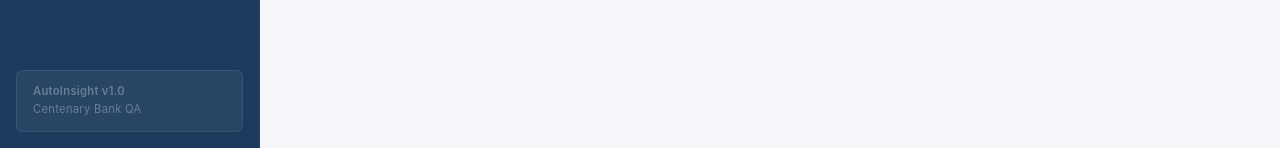
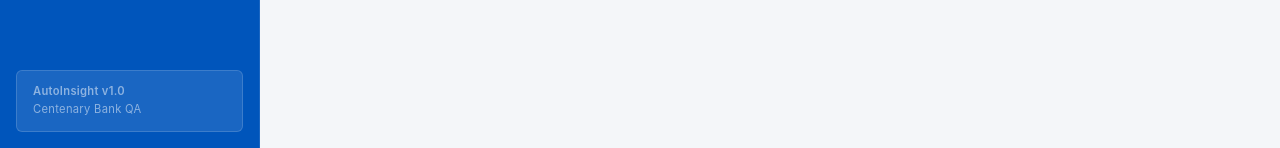
Before and after one commit to anthonybyamugisha/Autoinsight, a React (Create React App) app in the folder frontend/: page /reports in a window 1280 px wide. Shown: the part 652-800 px from the top of the page. Built offline with nearby package versions, Linux system fonts and the light colour scheme; no server answers; sample sign-in values are in the browser's storage.

Commit message:
Resolve the unused var warnings

```diff
--- a/frontend/src/components/Sidebar.js
+++ b/frontend/src/components/Sidebar.js
@@ -1,7 +1,7 @@
 import React from 'react';
 import { Nav } from 'react-bootstrap';
 import { NavLink } from 'react-router-dom';
-import { FiGrid, FiUploadCloud, FiDatabase, FiBarChart2, FiFileText, FiUsers } from 'react-icons/fi';
+import { FiGrid, FiUploadCloud, FiDatabase, FiBarChart2, FiFileText } from 'react-icons/fi';
 
 const navItems = [
   { path: '/', icon: FiGrid, label: 'Dashboard' },
@@ -31,8 +31,8 @@ export default function Sidebar() {
 
       <div className="sidebar-footer p-3 mt-auto">
         <div className="sidebar-footer-card">
-          <small className="d-block" style={{color: 'rgba(255,230,0,0.5)', fontWeight: 600}}>AutoInsight v1.0</small>
-          <small className="d-block" style={{color: 'rgba(255,255,255,0.3)'}}>Centenary Bank QA</small>
+          <small className="d-block" style={{color: 'rgba(255,230,0,0.8)', fontWeight: 600}}>AutoInsight v1.0</small>
+          <small className="d-block" style={{color: 'rgba(255,255,255,0.5)'}}>Centenary Bank QA</small>
         </div>
       </div>
     </div>
--- a/frontend/src/index.css
+++ b/frontend/src/index.css
@@ -14,9 +14,9 @@
   --danger: #D32F2F;
   --bg-body: #F4F6F9;
   --bg-card: #FFFFFF;
-  --bg-sidebar: #1B3A5C;
-  --bg-sidebar-hover: rgba(0, 85, 187, 0.25);
-  --bg-sidebar-active: rgba(0, 85, 187, 0.4);
+  --bg-sidebar: #0055BB;
+  --bg-sidebar-hover: rgba(255, 255, 255, 0.12);
+  --bg-sidebar-active: rgba(255, 255, 255, 0.2);
   --bg-navbar: #FFFFFF;
   --text-primary: #1A202C;
   --text-secondary: #4A5568;
@@ -201,11 +201,11 @@ h1, h2, h3, h4, h5, h6 {
   top: var(--navbar-height);
   left: 0;
   z-index: 1020;
-  border-right: 1px solid rgba(255,255,255,0.05);
+  border-right: 1px solid rgba(255,255,255,0.1);
 }
 
 .sidebar-link {
-  color: rgba(226, 232, 240, 0.8) !important;
+  color: rgba(255, 255, 255, 0.75) !important;
   font-weight: 500;
   font-size: 0.875rem;
   padding: 0.65rem 1rem !important;
@@ -217,7 +217,7 @@ h1, h2, h3, h4, h5, h6 {
 }
 
 .sidebar-link:hover {
-  color: var(--text-on-dark) !important;
+  color: white !important;
   background: var(--bg-sidebar-hover);
 }
 
@@ -230,13 +230,13 @@ h1, h2, h3, h4, h5, h6 {
 
 .sidebar-footer-card {
   padding: 0.75rem 1rem;
-  background: rgba(255,255,255,0.06);
+  background: rgba(255,255,255,0.1);
   border-radius: var(--radius-sm);
-  border: 1px solid rgba(255,255,255,0.08);
+  border: 1px solid rgba(255,255,255,0.15);
 }
 
 .sidebar-footer-card small {
-  color: rgba(226, 232, 240, 0.35) !important;
+  color: rgba(255, 255, 255, 0.5) !important;
   font-size: 0.7rem;
   letter-spacing: 0.3px;
 }
```
